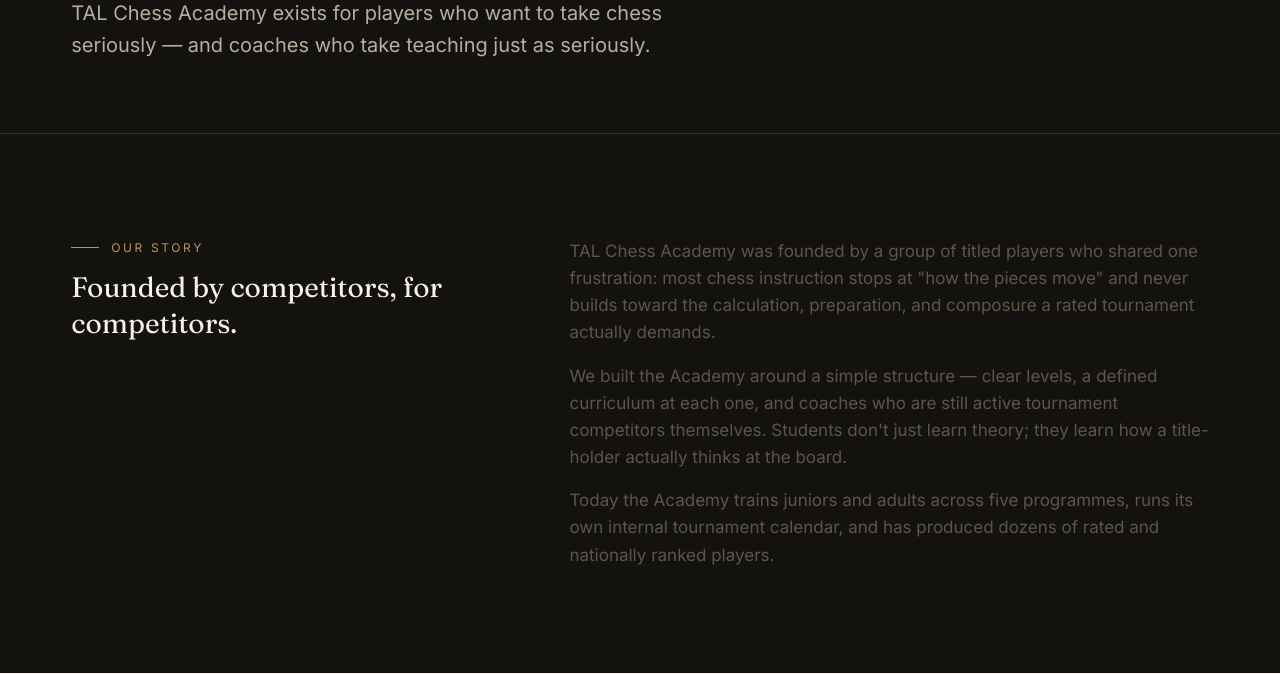
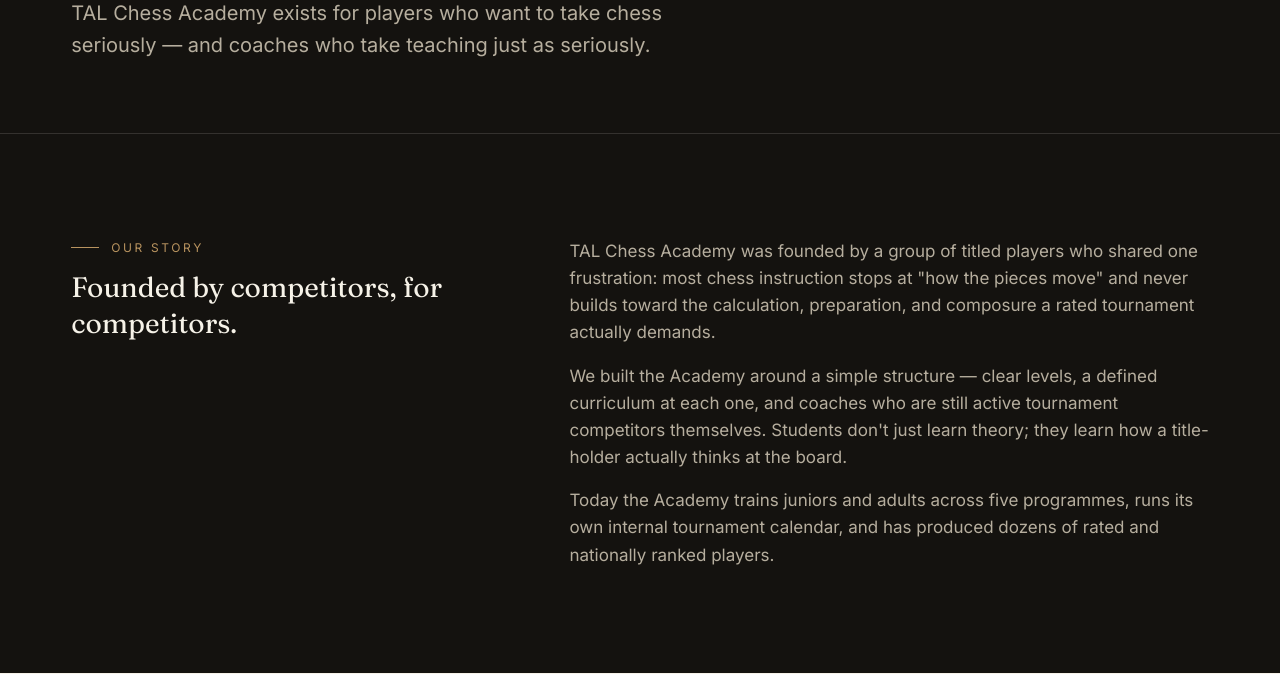
Before and after one commit to mshayansohail-cloud/tal-chess-academy, a Django app: page /about/ in a window 1280 px wide. Shown: the part 362-1036 px from the top of the page. Run offline with Django 5.2, Linux system fonts and the light colour scheme.

Commit message:
fix: correct .about-split__body contrast on dark surface
Found during re-audit of the previous contrast fix. This class is
shared between about.html's own intro (default dark surface) and
home.html's About section (.surface-inverse, ivory) — it was
hardcoded to the ivory-calibrated --text-inverse-muted, which drops
to 2.56:1 on the dark surface. Flips the default to --text-muted
(dark-surface calibration) and scopes the ivory variant to
.surface-inverse, matching the existing .section-intro pattern.

Co-Authored-By: Claude Sonnet 5 <noreply@anthropic.com>

```diff
--- a/static/css/components.css
+++ b/static/css/components.css
@@ -321,6 +321,13 @@
 }
 
 .about-split__body {
+  color: var(--text-muted);
+}
+
+/* Used both on the default dark surface (about.html's own intro) and inside
+   .surface-inverse (home.html's About section) — --text-muted above is the
+   dark-surface default; only override for the ivory surface-inverse context. */
+.surface-inverse .about-split__body {
   color: var(--text-inverse-muted);
 }
 
```
